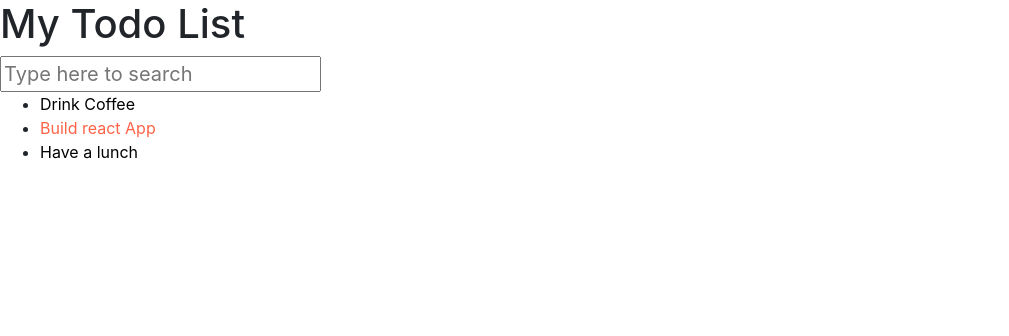
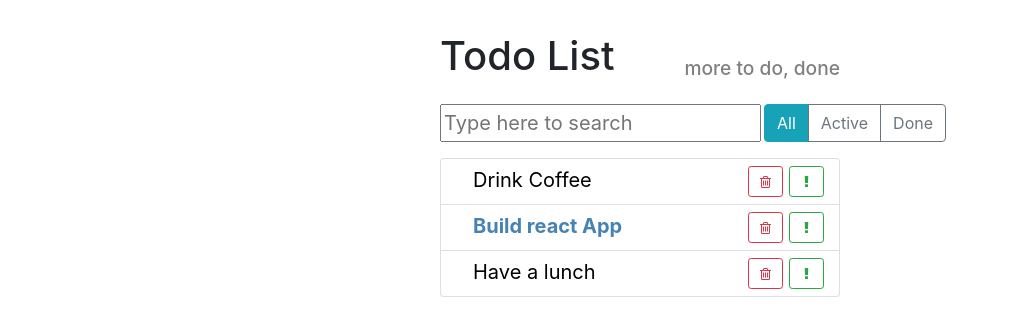
Before and after one commit to lapilapka/todo, a React app: page / in a window 1280 px wide. Shown: the whole page, without its empty margins (0-1009 px from the left). Built offline with nearby package versions, Linux system fonts and the light colour scheme.

Commit message:
Added styles and buttons

```diff
--- a/public/index.html
+++ b/public/index.html
@@ -9,7 +9,7 @@
   </head>
   <body>
     <noscript>You need to enable JavaScript to run this app.</noscript>
-    <div id="root"></div>
+    <main role="main" class="container" id="root"></main>
 
   </body>
 </html>
--- /dev/null
+++ b/src/components/app-header.css
@@ -0,0 +1,12 @@
+.app-header {
+    align-items: flex-end;
+}
+
+.app-header h1 {
+    flex-grow: 1;
+}
+
+.app-header h2 {
+    font-size: 1.2rem;
+    color: grey;
+}
--- a/src/components/app-header.js
+++ b/src/components/app-header.js
@@ -1,8 +1,13 @@
 import React from "react";
-
+import './app-header.css';
 
 const AppHeader = () => {
-    return <h1>My Todo List</h1>;
+    return (
+        <div className="app-header d-flex">
+            <h1>Todo List</h1>
+            <h2>{null} more to do, {null} done</h2>
+        </div>
+    );
 };
 
 export default AppHeader;
--- /dev/null
+++ b/src/components/item-status-filter.js
@@ -0,0 +1,17 @@
+import React from "react";
+import './item-status-filter.css';
+
+const ItemStatusFilter = () => {
+    return (
+        <div className="btn-group">
+            <button type="button"
+                    className="btn btn-info">All</button>
+            <button type="button"
+                    className="btn btn-outline-secondary">Active</button>
+            <button type="button"
+                    className="btn btn-outline-secondary">Done</button>
+        </div>
+    );
+};
+
+export default ItemStatusFilter;
--- /dev/null
+++ b/src/components/search-panel.css
@@ -0,0 +1,6 @@
+.search-input {
+    width: auto;
+    flex-grow: 1;
+    margin-right: 3px;
+    outline: none;
+}
--- a/src/components/search-panel.js
+++ b/src/components/search-panel.js
@@ -1,12 +1,12 @@
 import React from "react";
-
+import './search-panel.css';
 
 const SearchPanel = () => {
     const searchText = 'Type here to search';
     const searchStyle = {
         fontSize: '20px'
     }
-    return <input style ={searchStyle} placeholder={searchText} />;
+    return <input className="search-input" style ={searchStyle} placeholder={searchText} />;
 };
 
 export default SearchPanel;
--- /dev/null
+++ b/src/components/todo-list-item.css
@@ -0,0 +1,24 @@
+.todo-list-item {
+  font-size: 1.25rem;
+}
+
+.todo-list-item button {
+  width: 35px;
+  margin: 3px;
+}
+
+.todo-list-item-label {
+  margin-left: 1.25rem;
+  line-height: 35px;
+  cursor: pointer;
+  user-select: none;
+}
+
+.todo-list-item.done .todo-list-item-label {
+  text-decoration: line-through;
+}
+
+.todo-list-item.important .todo-list-item-label {
+  font-weight: bold;
+  color: steelblue;
+}
--- a/src/components/todo-list-item.js
+++ b/src/components/todo-list-item.js
@@ -1,14 +1,31 @@
 import React from "react";
-
+import './todo-list-item.css';
 
 const TodoListItem = ({ label, important = false }) => {
 
     const style = {
-        color: important ? 'tomato' : 'black'
-    }
+        color: important ? 'steelblue' : 'black',
+        fontWeight: important ? 'bold' : 'normal'
+    };
 
     return (
-        <span style={style}>{ label }</span>
+        <span className="todo-list-item">
+      <span
+          className="todo-list-item-label"
+          style={style}>
+        {label}
+      </span>
+
+      <button type="button"
+              className="btn btn-outline-success btn-sm float-right">
+        <i className="fa fa-exclamation" />
+      </button>
+
+      <button type="button"
+              className="btn btn-outline-danger btn-sm float-right">
+        <i className="fa fa-trash-o" />
+      </button>
+    </span>
     );
 };
 
--- /dev/null
+++ b/src/components/todo-list.css
@@ -0,0 +1,3 @@
+.todo-list .list-group-item {
+    padding: .25rem .75rem;
+}
--- a/src/components/todo-list.js
+++ b/src/components/todo-list.js
@@ -1,6 +1,6 @@
 import React from "react";
-
 import TodoListItem from './todo-list-item';
+import './todo-list.css';
 
 const TodoList = ({ todos }) => {
     const elements = todos.map((item) => {
@@ -8,13 +8,14 @@ const TodoList = ({ todos }) => {
     const { id, ...itemProps } = item;
 
         return (
-            <li key={id}><TodoListItem { ...itemProps }/>
+            <li key={id} className="list-group-item">
+                <TodoListItem { ...itemProps }/>
             </li>
         );
     });
 
     return (
-        <ul>
+        <ul className="list-group todo-list">
             { elements }
         </ul>
     );
--- /dev/null
+++ b/src/index.css
@@ -0,0 +1,8 @@
+.todo-app {
+    margin: 2rem auto 0 auto;
+    max-width: 400px;
+}
+
+.top-panel {
+    margin: 1rem 0;
+}
--- a/src/index.js
+++ b/src/index.js
@@ -3,7 +3,10 @@ import ReactDOM from 'react-dom';
 
 import AppHeader from './components/app-header';
 import SearchPanel from './components/search-panel';
+import ItemStatusFilter from './components/item-status-filter';
 import TodoList from './components/todo-list';
+import './index.css';
+
 
 const App = () => {
 
@@ -14,9 +17,12 @@ const App = () => {
     ];
 
     return (
-    <div>
+    <div className="todo-app">
         <AppHeader/>
-        <SearchPanel/>
+        <div className="top-panel d-flex">
+            <SearchPanel />
+            <ItemStatusFilter />
+        </div>
         <TodoList todos={todoData}/>
     </div>
     );
```
Also changed, not shown: src/components/item-status-filter.css (added).
